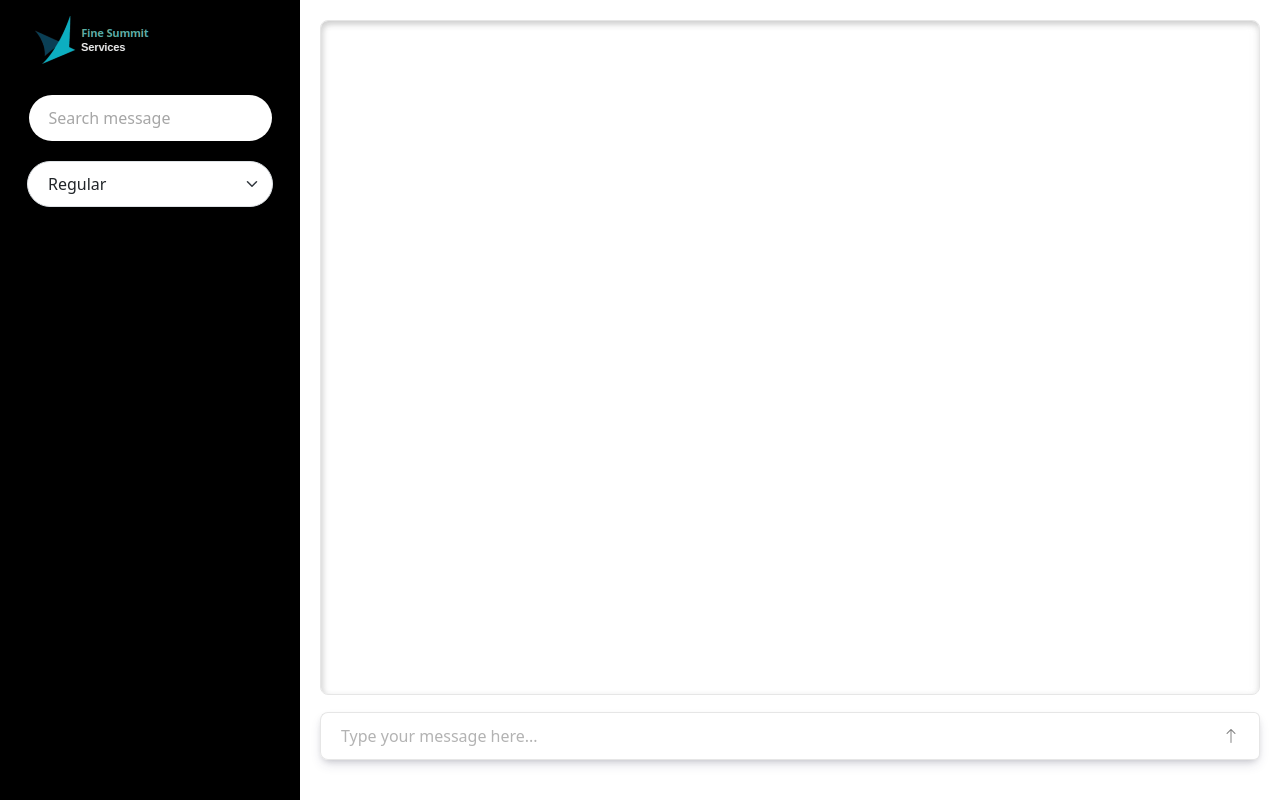
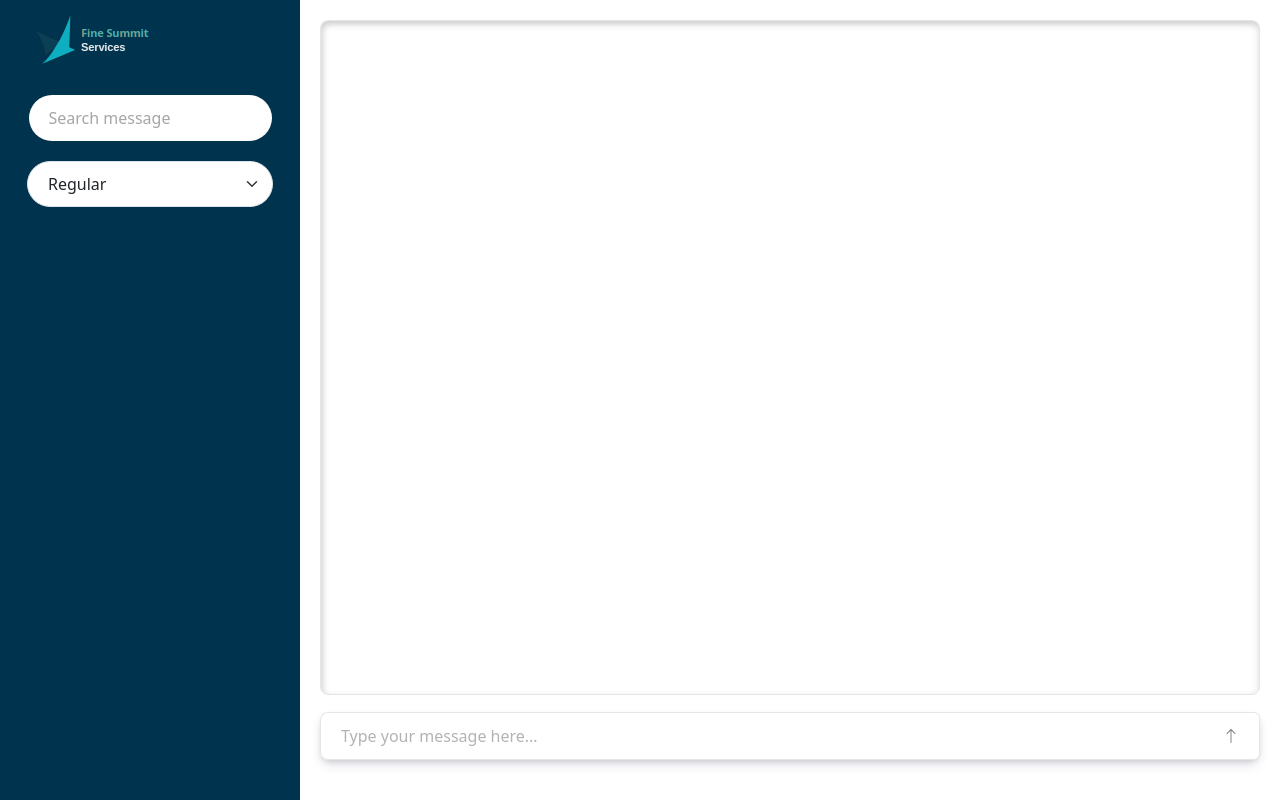
Before and after one commit to msmannan00/ChatAI-Smart-Messenger, an Angular app in the folder client/: page / in a window 1280 px wide. Built offline with nearby package versions, Linux system fonts and the light colour scheme.

Commit message:
sidebar closing fixes

```diff
--- a/client/src/app/pages/app/dashboard/dashboard.component.css
+++ b/client/src/app/pages/app/dashboard/dashboard.component.css
@@ -1,6 +1,6 @@
 .chat-container {
   height: 100vh;
-  padding: 20px 20px 0;
+  padding: 0px 20px 0;
   max-width: none;
 }
 
@@ -27,7 +27,7 @@
   box-shadow: rgba(50, 50, 93, 0.15) 0 6px 12px -2px, rgba(0, 0, 0, 0.2) 0 3px 7px -3px;
   border-radius: 8px;
   position: absolute;
-  bottom: 40px;
+  bottom: 60px;
   left: 0;
   right: 0;
 }
@@ -52,6 +52,13 @@
   color: #b3b3b3;
 }
 
+.hamburger-icon {
+  padding: 5px 5px 5px 12px;
+  cursor: pointer;
+  font-size: 18px;
+  user-select: none;
+}
+
 .chatbox {
   box-shadow:
     3px 3px 6px 0 rgba(0, 0, 0, 0.1) inset,
@@ -63,3 +70,29 @@
   border-radius: 8px;
   border: 1px solid #e6e6e6;
 }
+
+@media(min-width:768px) {
+
+  .sidebar-wrapper {
+    width: 300px;
+  }
+
+  .sidebar-wrapper-close {
+    width: 300px;
+  }
+
+  .hamburger-icon {
+    visibility: hidden;
+    padding: 0;
+    height: 0;
+  }
+
+  .chat-container {
+    padding: 20px 20px 0;
+  }
+
+  .message-container {
+    bottom: 40px;
+  }
+
+}
--- a/client/src/app/pages/app/dashboard/dashboard.component.html
+++ b/client/src/app/pages/app/dashboard/dashboard.component.html
@@ -1,3 +1,4 @@
+<div class="hamburger-icon" (click)="onToggleSidebar()">&#9776;</div>
 <div class="container chat-container">
   <div class="row flex-column flex-md-row h-100">
     <div class="col-md-12 mx-auto flex-grow-1 position-relative p-0">
@@ -7,7 +8,7 @@
       </div>
       <div class="input-group input-group-lg message-container">
         <input type="text" class="form-control messenger-style border-end-0 rounded-end-0" placeholder="Type your message here..." [(ngModel)]="newMessage" (keyup.enter)="sendMessage()">
-        <div class="input-group-append"messages-container>
+        <div class="input-group-append">
           <button type="button" class="btn messenger-style border-start-0 rounded-start-0 d-flex align-items-center" (click)="sendMessage()">
             <i class="bi bi-arrow-up"></i>
           </button>
--- a/client/src/app/pages/app/dashboard/dashboard.component.ts
+++ b/client/src/app/pages/app/dashboard/dashboard.component.ts
@@ -28,6 +28,10 @@ export class DashboardComponent implements OnInit{
     this.filteredMessages = this.messages.filter(message => message.text.includes(this.messengerService.filter.value));
   }
 
+  onToggleSidebar(){
+    this.messengerService.toggleExpanded()
+  }
+
   ngOnInit(): void {
     this.messengerService.filter.subscribe((newFilter: string) => {
       this.filterMessages(newFilter);
--- a/client/src/app/pages/app/root/app.component.ts
+++ b/client/src/app/pages/app/root/app.component.ts
@@ -6,9 +6,4 @@ import { Component } from '@angular/core';
   styleUrls: ['./app.component.css']
 })
 export class AppComponent {
-  isToggled: boolean = true;
-
-  toggleSidebar() {
-    this.isToggled = !this.isToggled;
-  }
 }
--- a/client/src/app/pages/app/sidebar/sidebar.component.css
+++ b/client/src/app/pages/app/sidebar/sidebar.component.css
@@ -1,4 +1,19 @@
-#sidebar-wrapper {
+.sidebar-wrapper {
+  z-index: 1000;
+  position: fixed;
+  left: 250px;
+  width: 300px;
+  height: 100%;
+  margin-left: -250px;
+  overflow-y: auto;
+  background: #00334d;
+  -webkit-transition: all 0.5s ease;
+  -moz-transition: all 0.5s ease;
+  -o-transition: all 0.5s ease;
+  transition: all 0.5s ease;
+}
+
+.sidebar-wrapper-close{
   z-index: 1000;
   position: fixed;
   left: 250px;
@@ -6,7 +21,7 @@
   height: 100%;
   margin-left: -250px;
   overflow-y: auto;
-  background: #000;
+  background: #00334d;
   -webkit-transition: all 0.5s ease;
   -moz-transition: all 0.5s ease;
   -o-transition: all 0.5s ease;
@@ -51,6 +66,27 @@
   line-height: 60px;
 }
 
+.sidebar-nav > .sidebar-brand {
+  height: 65px;
+  font-size: 18px;
+  line-height: 60px;
+  position: relative;
+}
+
+.hamburger-icon {
+  position: absolute;
+  top: 50%;
+  color: white;
+  right: 10px;
+  transform: translateY(-50%);
+  cursor: pointer;
+  user-select: none;
+}
+
+.hamburger-icon:hover{
+  opacity: 0.8;
+}
+
 .sidebar-nav > .sidebar-brand a {
   color: #999999;
 }
@@ -82,7 +118,16 @@
 
 @media(min-width:768px) {
 
-  #sidebar-wrapper {
+  .sidebar-wrapper {
     width: 300px;
   }
+
+  .sidebar-wrapper-close {
+    width: 300px;
+  }
+
+  .hamburger-icon {
+    visibility: hidden;
+  }
+
 }
--- a/client/src/app/pages/app/sidebar/sidebar.component.html
+++ b/client/src/app/pages/app/sidebar/sidebar.component.html
@@ -1,9 +1,8 @@
-<div id="sidebar-wrapper">
+<div [ngClass]="{'sidebar-wrapper-close': messengerService.expanded.value, 'sidebar-wrapper': !messengerService.expanded.value}">
   <ul class="sidebar-nav">
     <li class="sidebar-brand">
-      <a href="/">
-        <img src="assets/images/logo-wide.png" alt="loading" class="mt-3"/>
-      </a>
+      <img src="assets/images/logo-wide.png" alt="loading" class="mt-3" />
+      <div class="hamburger-icon" (click)="onToggleSidebar()">&#9776;</div>
     </li>
     <li class="d-flex justify-content-center">
       <input type="text" class="form-control search-box" placeholder="Search message" [(ngModel)]="search" (ngModelChange)="onUpdateSearch($event)">
--- a/client/src/app/pages/app/sidebar/sidebar.component.ts
+++ b/client/src/app/pages/app/sidebar/sidebar.component.ts
@@ -1,4 +1,4 @@
-import {Component, EventEmitter, Input, Output} from '@angular/core';
+import {Component} from '@angular/core';
 import {MessengerService} from "../../../services/messenger.service";
 
 @Component({
@@ -7,13 +7,14 @@ import {MessengerService} from "../../../services/messenger.service";
   styleUrls: ['./sidebar.component.css']
 })
 export class SidebarComponent {
-  @Input() isExpanded: boolean = false;
-  @Output() toggleSidebar: EventEmitter<boolean> = new EventEmitter<boolean>();
-
   behaviour: string = 'regular';
   search: string = ''
 
   constructor(public messengerService:MessengerService) {
+  }
+
+  onToggleSidebar(){
+    this.messengerService.toggleExpanded()
   }
 
   onUpdateBehaviour(){
--- a/client/src/app/services/messenger.service.ts
+++ b/client/src/app/services/messenger.service.ts
@@ -14,6 +14,10 @@ export class MessengerService {
 
   }
 
+  toggleExpanded(): void {
+    this.expanded.next(!this.expanded.value);
+  }
+
   updateBehaviour(newMessage: string): void {
     this.behaviour.next(newMessage);
   }
```
Also changed, not shown: 1 other file (tests, documents, lock files or other folders).
